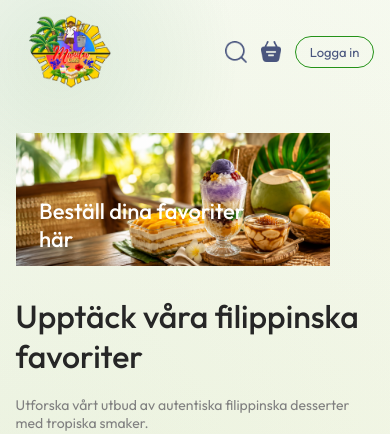
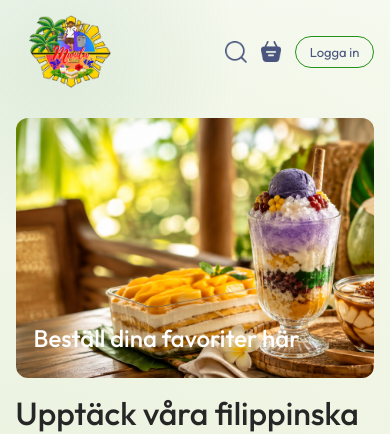
Before and after one commit to Manilacafe13/manilacafe, a React (Vite) app in the folder frontend/: page / in a window 390 px wide. Shown: the top 434 px of the page. Built offline with nearby package versions, Linux system fonts and the light colour scheme; no server answers.

Commit message:
Improve header mobile layout

```diff
--- a/frontend/src/components/Header/Header.css
+++ b/frontend/src/components/Header/Header.css
@@ -3,6 +3,7 @@
     margin: 30px auto;
     background: url('/header_img.png') no-repeat;
     background-size: contain;
+    background-position: center;
     position: relative;
 }
 
@@ -37,17 +38,48 @@
     background-color: white;
     font-size: max(1vw, 13px);
     border-radius: 50px;
+    cursor: pointer;
 }
 
+
+/* ============================= */
+/* TABLET */
+/* ============================= */
+
 @media (max-width:1050px) {
+
     .header-contents{
         max-width: 45%;
     }
+
 }
 
+
+/* ============================= */
+/* MOBILE */
+/* ============================= */
+
 @media (max-width:750px) {
+
+    .header{
+        height: 300px;
+        margin: 20px auto;
+        background-size: cover;
+        background-position: center;
+        border-radius: 12px;
+        overflow: hidden;
+    }
+
     .header-contents{
-        max-width: 65%;
+        max-width: 80%;
+        left: 5vw;
+        bottom: 12%;
+        gap: 10px;
+    }
+
+    .header-contents h2{
+        font-size: 28px;
+        line-height: 1.15;
     }
 
     .header-contents p{
@@ -55,6 +87,37 @@
     }
 
     .header-contents button{
-        padding: 2vw 4vw;
+        padding: 10px 20px;
+        font-size: 13px;
     }
+
 }
+
+
+/* ============================= */
+/* SMALL MOBILE */
+/* ============================= */
+
+@media (max-width:480px) {
+
+    .header{
+        height: 260px;
+        margin: 15px auto;
+    }
+
+    .header-contents{
+        max-width: 85%;
+        left: 5%;
+        bottom: 10%;
+    }
+
+    .header-contents h2{
+        font-size: 24px;
+    }
+
+    .header-contents button{
+        padding: 9px 18px;
+        font-size: 12px;
+    }
+
+}
```
